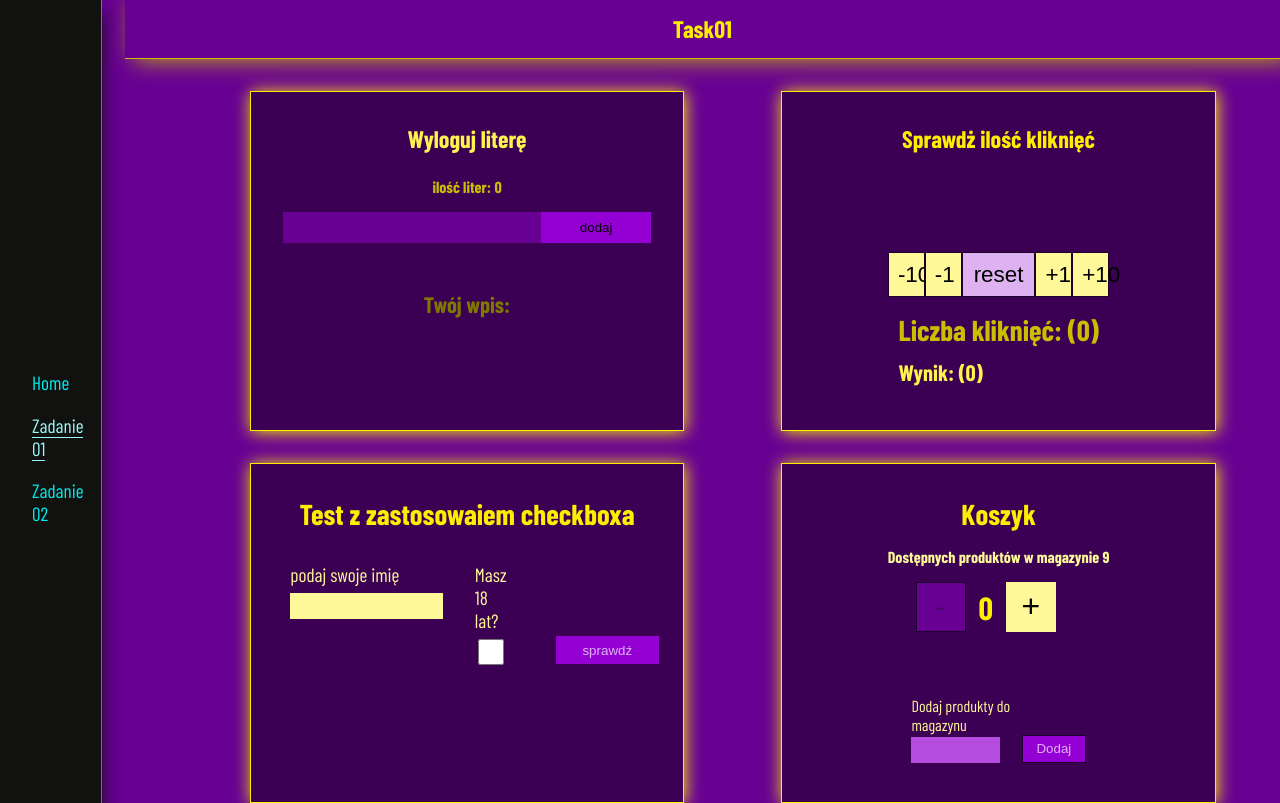
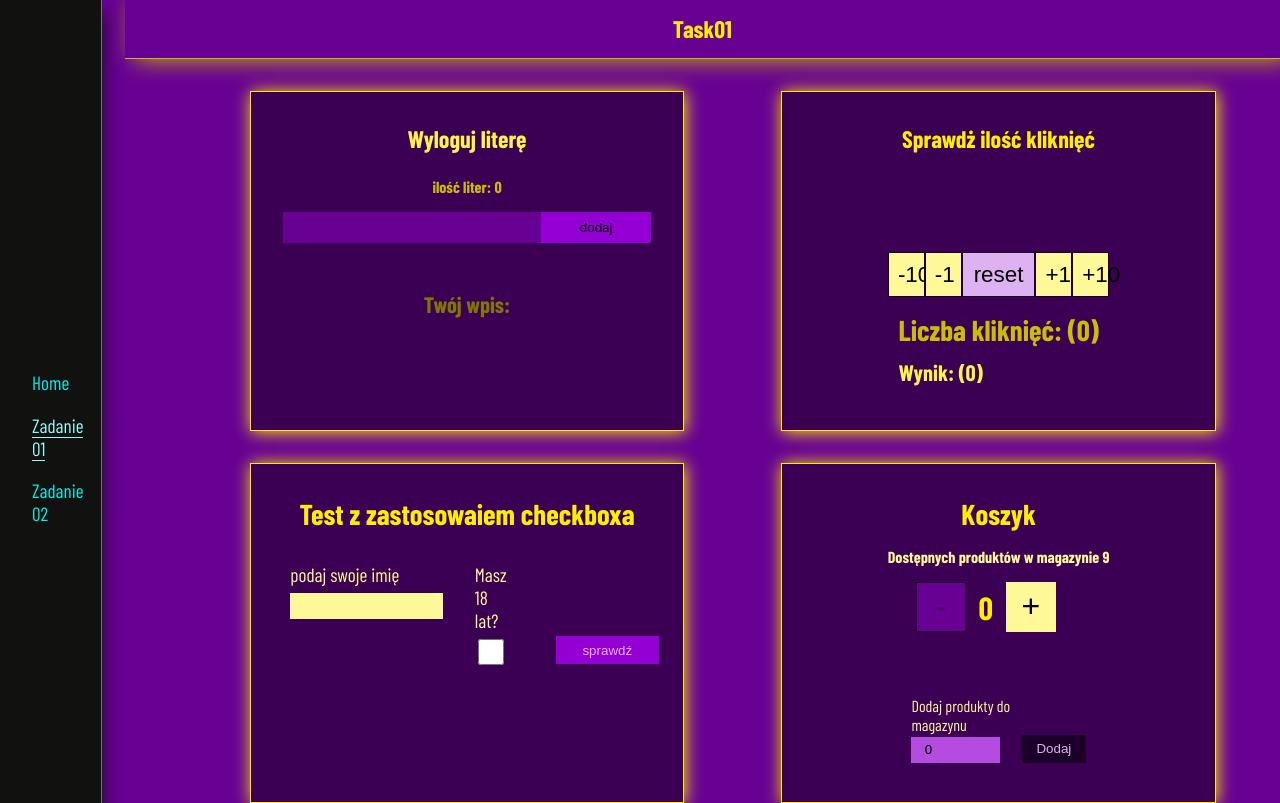
Before and after one commit to Scorpion19702022/MyReact_App001, a React (Create React App) app: page /Task01 in a window 1280 px wide. Built offline with nearby package versions, Linux system fonts and the light colour scheme; a web font is replaced by a local one.

Commit message:
add disabled for button

```diff
--- a/src/Components/Task01/Context/Task01Context.js
+++ b/src/Components/Task01/Context/Task01Context.js
@@ -150,6 +150,8 @@ export const AddFunctionsTask01Provider = ({ children }) => {
 
 	const [magazinState, setMagazinState] = useState('')
 
+	const [addMagazinState, setAddMagazinState] = useState(0)
+
 	const handleChangeProduct = method => {
 		if (method === 'sub') {
 			setProductShop({
@@ -174,6 +176,10 @@ export const AddFunctionsTask01Provider = ({ children }) => {
 		if (isInShop === 0) {
 			setMagazinState('brak produktu na stanie')
 		}
+	}
+
+	const handleChangeMagazine = e => {
+		setAddMagazinState(e.target.value)
 	}
 
 	// ===========================================================
@@ -204,6 +210,8 @@ export const AddFunctionsTask01Provider = ({ children }) => {
 				isInShop,
 				handleBuy,
 				magazinState,
+				addMagazinState,
+				handleChangeMagazine,
 			}}
 		>
 			{children}
--- a/src/Components/Task01/Task01.module.css
+++ b/src/Components/Task01/Task01.module.css
@@ -485,3 +485,7 @@
 .btn_add_magazin:hover {
 	background-color: var(--color-purple07);
 }
+
+.btn_add_magazin:disabled {
+	background-color: var(--color-purple07);
+}
--- a/src/Components/Task01/Task01bin.js
+++ b/src/Components/Task01/Task01bin.js
@@ -3,7 +3,8 @@ import styles from './Task01.module.css'
 import Task01Context from './Context/Task01Context'
 
 const Task01bin = () => {
-	const { productShop, handleChangeProduct, isInShop, handleBuy, magazinState } = useContext(Task01Context)
+	const { productShop, handleChangeProduct, isInShop, handleBuy, magazinState, addMagazinState, handleChangeMagazine } =
+		useContext(Task01Context)
 
 	console.log(productShop.available)
 
@@ -40,10 +41,18 @@ const Task01bin = () => {
 			<div className={styles.box_add_magazin}>
 				<div className={styles.box_add_input}>
 					<label className={styles.label_add_magazin}>Dodaj produkty do magazynu</label>
-					<input className={styles.input_add_magazin} type='number' min='0' />
+					<input
+						onChange={handleChangeMagazine}
+						className={styles.input_add_magazin}
+						type='number'
+						min='0'
+						value={addMagazinState}
+					/>
 				</div>
 				<div className={styles.btn_box_add_magazin}>
-					<button className={styles.btn_add_magazin}>Dodaj</button>
+					<button disabled={addMagazinState !== 0 ? false : true} className={styles.btn_add_magazin}>
+						Dodaj
+					</button>
 				</div>
 			</div>
 		</div>
```
